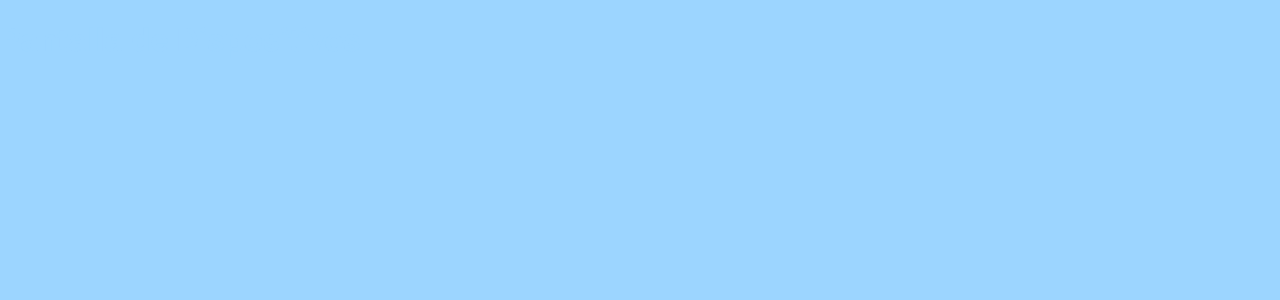
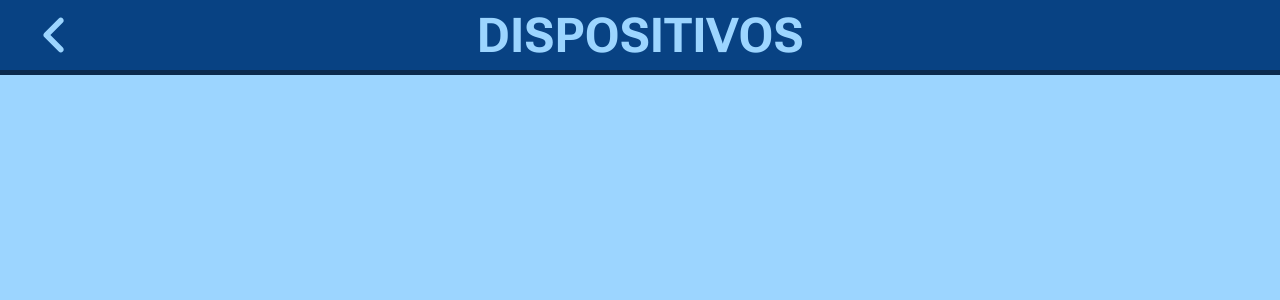
Before and after one commit to Bryan05U/Proyecto-TPA_2026, a React (Vite) app: page /dispositivos in a window 1280 px wide. Shown: the top 300 px of the page. Built offline with nearby package versions, Linux system fonts and the light colour scheme.

Commit message:
Inicializando sección de dispositivos

```diff
--- a/src/interfaces/Dispositivos.tsx
+++ b/src/interfaces/Dispositivos.tsx
@@ -1,5 +1,15 @@
+import Boton from "../components/Boton"
+import Header from "../components/Header"
+import "../styles/Layout.css";
+
 function Dispositivos() {
-  return <h1>Pantalla de Dispositivos</h1>;
+  return (
+    <div className="layout">
+      <Header titulo="DISPOSITIVOS">
+
+      </Header>
+    </div>
+  )
 }
 
-export default Dispositivos;
+export default Dispositivos
```
